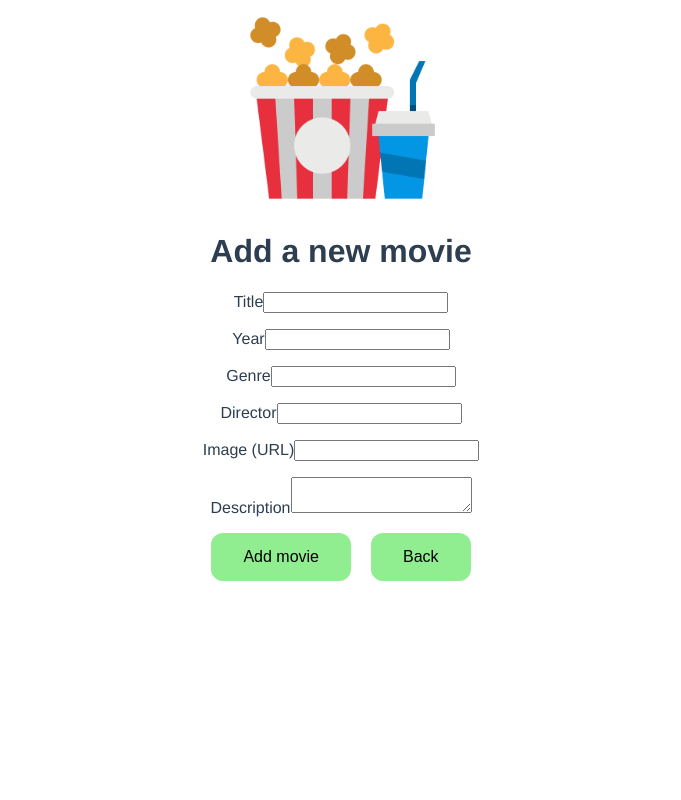
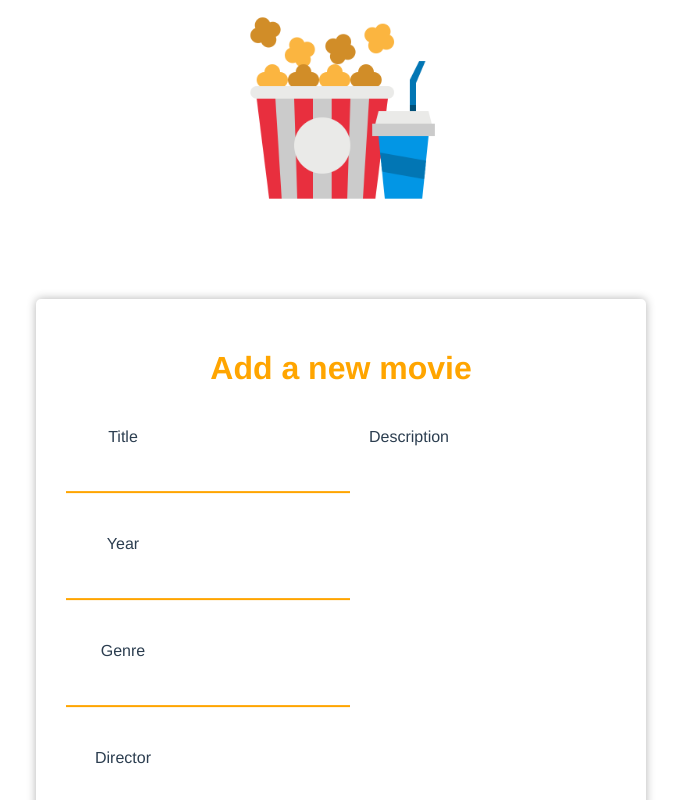
Before and after one commit to AnjaHrydziushka/movie-database-vue, a Vue app: page /new-movie in a window 1280 px wide. Shown: the top 800 px of the page, without its empty margins (299-980 px from the left). Built offline with nearby package versions, Linux system fonts and the light colour scheme.

Commit message:
Vanilla CSS for input form 'add movie'

```diff
--- a/src/components/AddMovie.vue
+++ b/src/components/AddMovie.vue
@@ -1,14 +1,15 @@
 <template>
   <div class="add-movie">
+    <div class="form-wrapper">
       <div class="title">
         <h1>Add a new movie</h1>
       </div>
-    <div class="form">
       <div class="error">
         <p v-if="error.length">
           <b v-for="(err, index) in error" :key="index">{{ err }}</b>
         </p>
       </div>
+      <div class="form">
         <div class="inputs">
           <p>
             <label for="title">Title</label>
@@ -37,10 +38,9 @@
             <textarea v-model="description" />
           </p>
         </div>
-      <div class="buttons">
+      </div>
         <button @click="onSubmit">Add movie</button>
         <button @click="$router.push(`/`)">Back</button>
-      </div>
     </div>
   </div>
 </template>
@@ -115,4 +115,64 @@ button {
   margin-left: 10px;
   margin-right: 10px;
 }
+
+/* .add-movie {
+
+} */
+
+.form-wrapper {
+  position: absolute;
+  transform: translate(-50%, -20%);
+  top: 50%;
+  left: 50%;
+  width: 100%;
+  max-width: 550px;
+  background: white;
+  padding: 30px;
+  border-radius: 5px;
+  box-shadow: 0 0 10px rgba(0, 0, 0, 0.3);
+  margin-bottom: 70px;
+  margin-top: 50px;
+}
+
+.form-wrapper .title h1 {
+  color: orange;
+  text-align: center;
+  margin-bottom: 25px;
+}
+
+.form {
+  display: flex;
+}
+
+.inputs {
+  display: flex;
+  flex-direction: column;
+  margin-right: 4%;
+}
+
+.inputs,
+.description {
+  width: 48%;
+}
+
+.inputs input,
+.description textarea {
+  margin: 10px 0;
+  background: transparent;
+  border: 0px;
+  border-bottom: 2px solid orange;
+  padding: 10px;
+  color: brown;
+  width: 100%;
+}
+
+.description textarea {
+  height: 459px;
+}
+
+label {
+  text-align: left;
+  margin-right: 150px;
+}
 </style>
```
Lines whose indentation alone changed are shown as unchanged.
